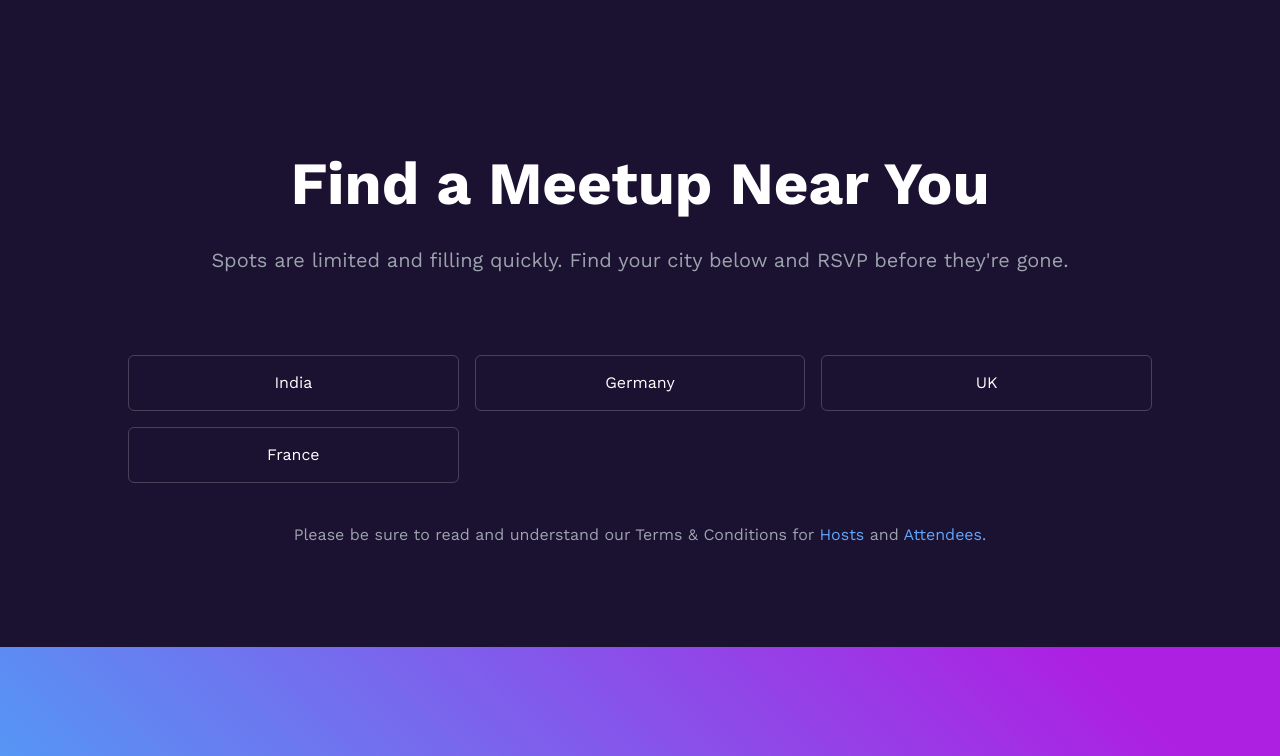
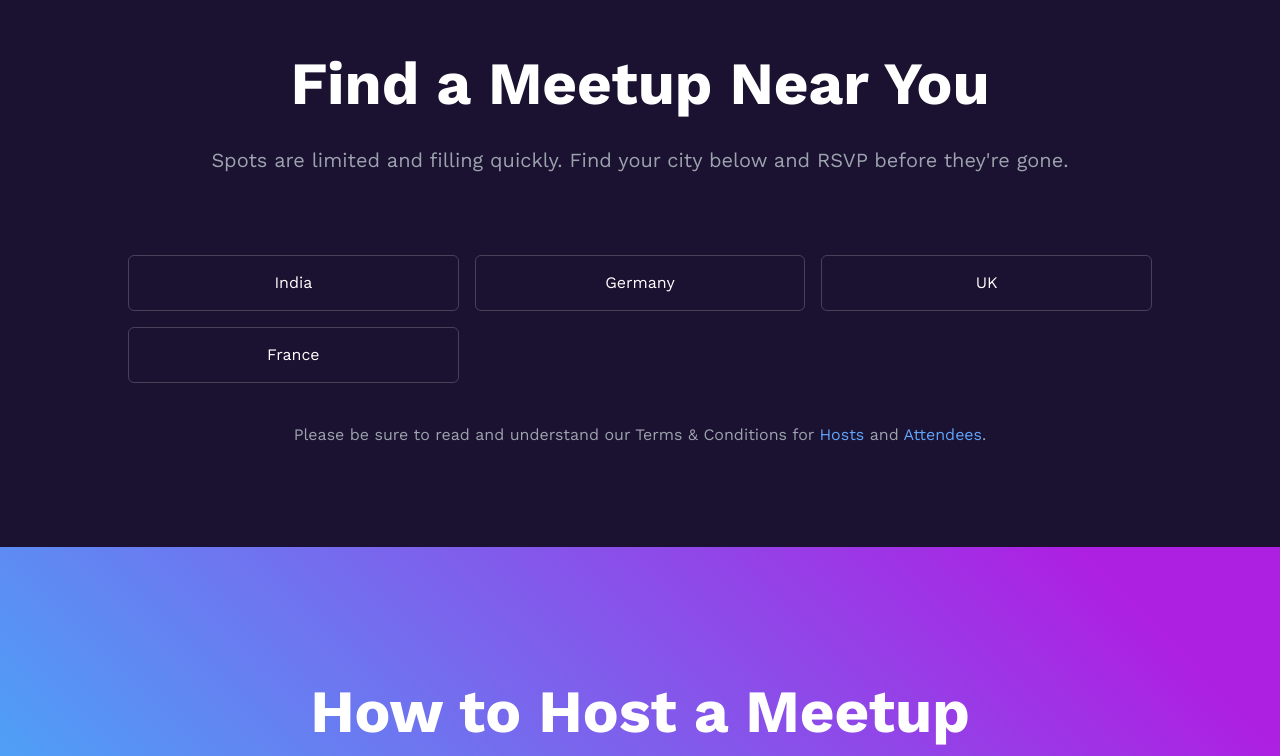
Before and after one commit to asyncapi/conference-website, a Next.js app: page /meetups in a window 1280 px wide. Shown: the part 3641-4397 px from the top of the page. Built offline with nearby package versions, Linux system fonts and the light colour scheme.

Commit message:
fix rendering issue

```diff
--- a/config/links.json
+++ b/config/links.json
@@ -19,7 +19,7 @@
   },
   {
     "title": "Meetups",
-    "ref": "/#meetups"
+    "ref": "/meetups"
   },
   {
     "title": "Speakers",
--- a/pages/index.tsx
+++ b/pages/index.tsx
@@ -37,17 +37,17 @@ export default function Home() {
     }
   };
   return (
-    <div>
+    <div className="relative">
       <Head>
         <title>AsyncAPI Conference</title>
         <meta name="description" content="Generated by create next app" />
         <link rel="icon" href="/favicon.ico" />
       </Head>
-      <img
+      {/* <img
         src="/img/illustra.png"
         className="color-effect"
         alt="background-illustration"
-      />
+      /> */}
       <Header />
       {/* Popup removed for 2026 migration */}
       <div id="about" className="mt-20">
--- a/pages/meetups/index.tsx
+++ b/pages/meetups/index.tsx
@@ -297,11 +297,11 @@ const Meetups = () => {
       </motion.div>
 
       <motion.div
-        className="container -mt-[100px] pt-20 flex justify-center px-4 text-center lg:-mt-20 sm:mt-20"
+        className="container -mt-[200px] pt-20 flex justify-center px-4 text-center lg:-mt-20 sm:mt-20"
         variants={containerVariants}
         initial="hidden"
-        animate="visible"
-        id="find-meetup"
+        whileInView="visible"
+        viewport={{ once: true, amount: 0.3 }}
       >
         <div className="w-full max-w-5xl">
           <motion.div variants={itemVariants}>
--- a/styles/globals.css
+++ b/styles/globals.css
@@ -229,7 +229,8 @@ backdrop-filter: blur(10px); */
   position: absolute;
   width: 100vw;
   max-width: none;
-  bottom: 400px;
+
+  bottom: 500px;
   will-change: transform;
   transform: translate3d(0%, 9.9964%, 0px) scale3d(1, 1, 1) rotateX(0deg)
     rotateY(0deg) rotateZ(0deg) skew(0deg, 0deg);
@@ -340,132 +341,3 @@ backdrop-filter: blur(10px); */
   font-size: 13px;
   opacity: 1;
 }
-/*
-#example {
-                height: auto;
-                overflow: visible;
-            }
-
-            .intro-section {
-                height: 50vh;
-                display: flex;
-                flex-direction: column;
-                justify-content: flex-end;
-                align-items: center;
-                text-align: center;
-                padding-bottom: 40px;
-            }
-
-            .intro-section h1 {
-                font-size: clamp(36px, 8vw, 72px);
-                color: #f5f5f5;
-                margin: 0;
-                text-transform: uppercase;
-            }
-
-            .scroll-container {
-                height: 300vh;
-                position: relative;
-            }
-
-            .sticky-wrapper {
-                position: sticky;
-                top: 0;
-                height: 100vh;
-                width: 400px;
-                margin: 0 auto;
-                display: flex;
-                align-items: center;
-                justify-content: flex-start;
-                overflow: visible;
-            }
-
-            .gallery {
-                display: flex;
-                gap: 30px;
-                will-change: transform;
-            }
-
-            .gallery-item {
-                flex-shrink: 0;
-                width: 400px;
-                height: 500px;
-                border-radius: 12px;
-                position: relative;
-                overflow: hidden;
-                background-image: var(--item-image);
-                background-size: cover;
-                background-position: center;
-            }
-
-            .gallery-item::before {
-                content: "";
-                position: absolute;
-                inset: 0;
-                background: linear-gradient(
-                    to bottom,
-                    transparent 60%,
-                    var(--item-color)
-                );
-                mix-blend-mode: multiply;
-            }
-
-            .item-content {
-                position: absolute;
-                bottom: 30px;
-                left: 30px;
-                z-index: 1;
-            }
-
-            .item-number {
-                font-size: 14px;
-                color: var(--item-color);
-                font-family: "Azeret Mono", monospace;
-                display: block;
-                margin-bottom: 8px;
-            }
-
-            .gallery-item h2 {
-                font-size: 28px;
-                font-weight: 600;
-                color: #f5f5f5;
-                margin: 0;
-            }
-
-            .outro-section {
-                height: 100vh;
-                display: flex;
-                justify-content: center;
-                align-items: center;
-            }
-
-            @media (max-width: 600px) {
-                .sticky-wrapper {
-                    width: 280px;
-                }
-
-                .gallery {
-                    gap: 15px;
-                }
-
-                .gallery-item {
-                    width: 280px;
-                    height: 350px;
-                }
-            }
-
-            @media (prefers-reduced-motion: reduce) {
-                .gallery {
-                    transform: none !important;
-                }
-                .scroll-container {
-                    height: auto;
-                }
-                .sticky-wrapper {
-                    position: relative;
-                    height: auto;
-                    width: 100%;
-                    overflow-x: auto;
-                    padding: 50px 0;
-                }
-            } */
```
